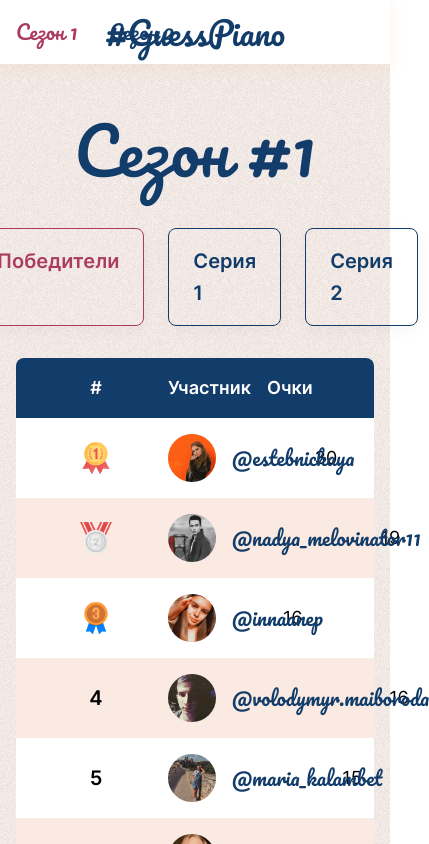
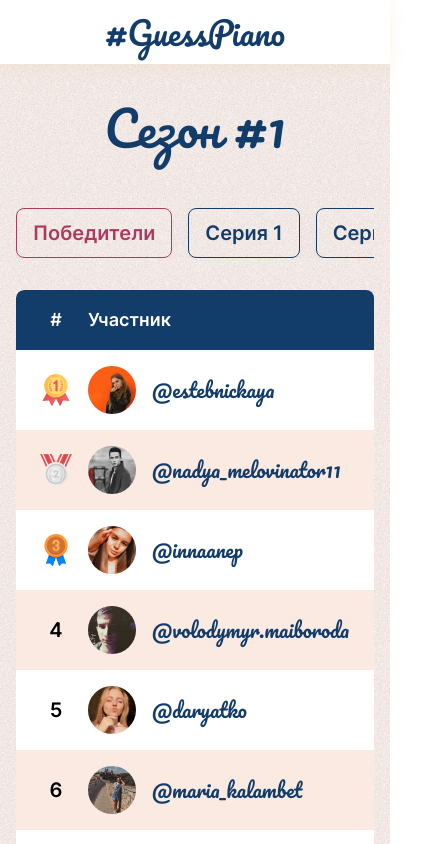
Before and after one commit to ardier16/guess-piano, a Nuxt app: page /season-1 in a window 390 px wide. Shown: the top 844 px of the page, 429 px wide, since content can reach past the window. Built offline with nearby package versions, Linux system fonts and the light colour scheme.

Commit message:
Update mobile styles

```diff
--- a/components/AppHeader.vue
+++ b/components/AppHeader.vue
@@ -62,6 +62,10 @@ export default {
     display: grid;
     grid-auto-flow: column;
     gap: spacing(600);
+
+    @include respond-to(sm) {
+      display: none;
+    }
   }
 
   &__link {
--- a/components/EpisodeViewer.vue
+++ b/components/EpisodeViewer.vue
@@ -38,6 +38,11 @@ export default {
   &__row {
     display: grid;
     grid-template-columns: 0.2fr 0.9fr 1fr 0.2fr 0.6fr;
+
+    @include respond-to(sm) {
+      grid-template-columns: 32px 220px 320px 64px 96px;
+      width: 832px;
+    }
   }
 }
 </style>
--- a/components/SeasonViewer.vue
+++ b/components/SeasonViewer.vue
@@ -69,6 +69,10 @@ export default {
     text-align: center;
     color: color(text);
     font-family: var(--logo-font-family);
+
+    @include respond-to(sm) {
+      @include typo(h600, medium);
+    }
   }
 
   &__links {
@@ -77,6 +81,14 @@ export default {
     grid-auto-flow: column;
     gap: spacing(500);
     justify-content: center;
+
+    @include respond-to(sm) {
+      margin-top: spacing(700);
+      gap: spacing(400);
+      overflow-x: auto;
+      justify-content: flex-start;
+      white-space: nowrap;
+    }
   }
 
   &__link {
@@ -90,6 +102,12 @@ export default {
     box-shadow: 0 4px 16px rgba(0, 0, 0, 0.04);
     text-decoration: none;
     transition: all 200ms ease-out;
+
+    @include respond-to(sm) {
+      grid-auto-flow: row;
+      padding: spacing(300) spacing(400);
+      width: 100%;
+    }
 
     &:hover {
       box-shadow: 0 4px 16px rgba(0, 0, 0, 0.2);
--- a/components/SeasonWinners.vue
+++ b/components/SeasonWinners.vue
@@ -93,6 +93,11 @@ export default {
 .season-winners {
   &__row {
     grid-template-columns: 128px 1fr 1fr;
+
+    @include respond-to(sm) {
+      grid-template-columns: 48px 320px 64px;
+      width: 464px;
+    }
   }
 
   &__id {
--- a/components/styles/table.scss
+++ b/components/styles/table.scss
@@ -1,12 +1,18 @@
 .table {
   background-color: color(block-bg);
   border-radius:8px;
+
+
+  @include respond-to(sm) {
+    overflow-x: auto;
+  }
 
   &__row {
     display: grid;
     gap: spacing(300);
     padding: spacing(400);
     align-items: center;
+    width: 100%;
 
     &:nth-child(odd) {
       background-color: color(block-dark-bg);
--- a/data/season-1.json
+++ b/data/season-1.json
@@ -17,7 +17,7 @@
         },
         {
           "name": "The Beatles - Yesterday",
-          "points": 1,
+          "points": 3,
           "winner": "@estebnickaya",
           "guessers": ["@zzzpiga"]
         },
@@ -57,7 +57,7 @@
         },
         {
           "name": "Людвиг ван Бетховен - К Элизе",
-          "points": 2,
+          "points": 3,
           "winner": "@estebnickaya",
           "guessers": [
             "@vadik_is_big",
@@ -95,7 +95,7 @@
         },
         {
           "name": "Celine Dion - My Heart Will Go On",
-          "points": 2,
+          "points": 3,
           "winner": "@marusya_pi",
           "guessers": [
             "@nadya_melovinator11",
@@ -165,7 +165,7 @@
         },
         {
           "name": "Макsим - Знаешь Ли Ты",
-          "points": 1,
+          "points": 4,
           "winner": "@yuliamotyga",
           "guessers": []
         },
--- a/pages/index.vue
+++ b/pages/index.vue
@@ -41,6 +41,10 @@ export default {
 
     color: color(text-primary);
     font-family: var(--logo-font-family);
+
+    @include respond-to(sm) {
+      @include typo(h700, medium);
+    }
   }
 
   &__seasons {
@@ -48,6 +52,11 @@ export default {
     display: grid;
     grid-template-columns: 1fr 1fr;
     gap: spacing(700);
+
+     @include respond-to(sm) {
+      margin-top: spacing(700);
+      gap: spacing(500);
+    }
   }
 
   &__season {
@@ -63,6 +72,12 @@ export default {
     transition: all 200ms ease-out;
     font-family: var(--logo-font-family);
 
+    @include respond-to(sm) {
+      @include typo(h500, medium);
+
+      padding: spacing(500);
+    }
+
     &:hover {
       box-shadow: 0 4px 16px rgba(0, 0, 0, 0.2);
       color: color(text-primary);
--- a/styles/spacing.scss
+++ b/styles/spacing.scss
@@ -1,8 +1,8 @@
 :root {
   // Common spacings
-  --spacing-100: 02px;
-  --spacing-200: 04px;
-  --spacing-300: 08px;
+  --spacing-100: 2px;
+  --spacing-200: 4px;
+  --spacing-300: 8px;
   --spacing-400: 16px;
   --spacing-500: 24px;
   --spacing-600: 32px;
```
